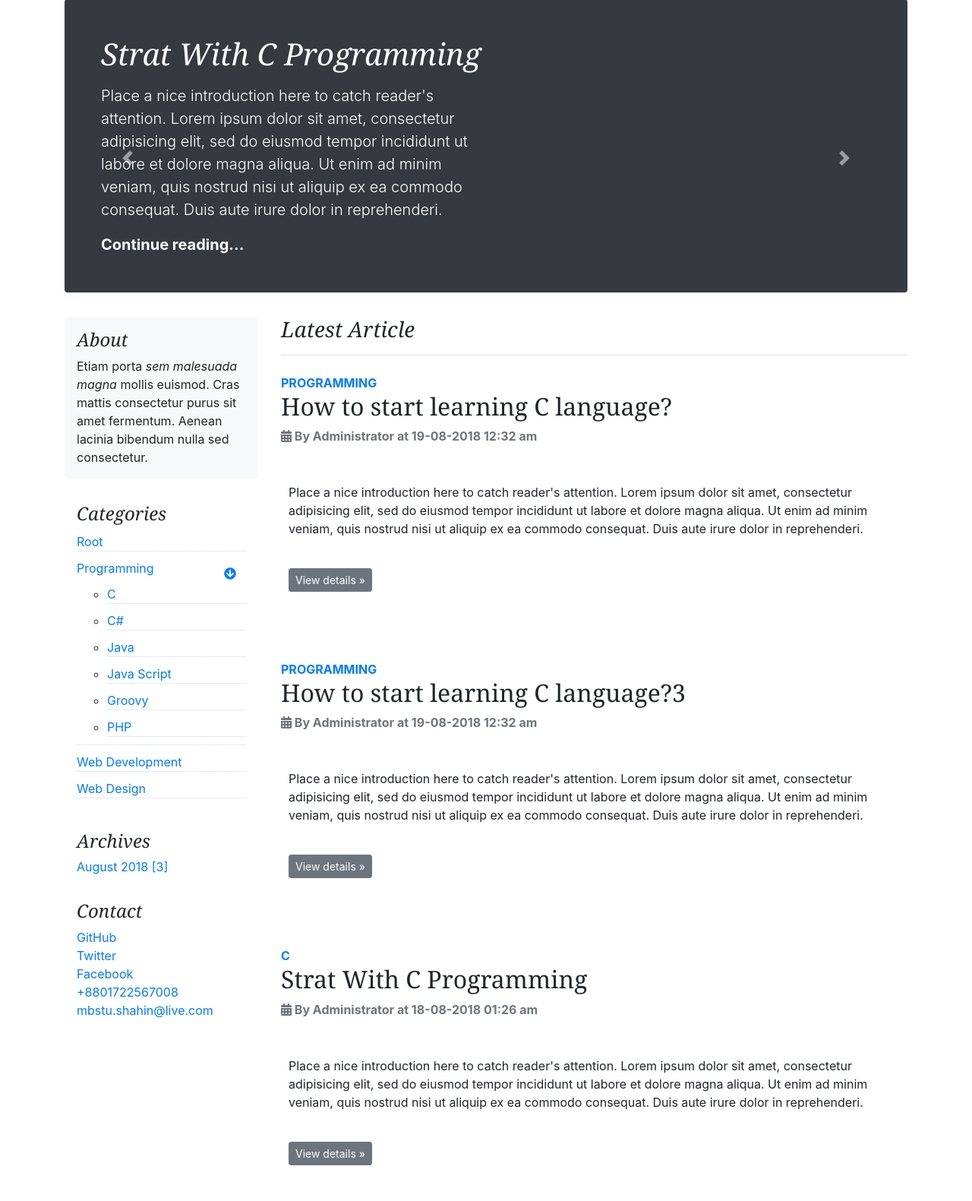
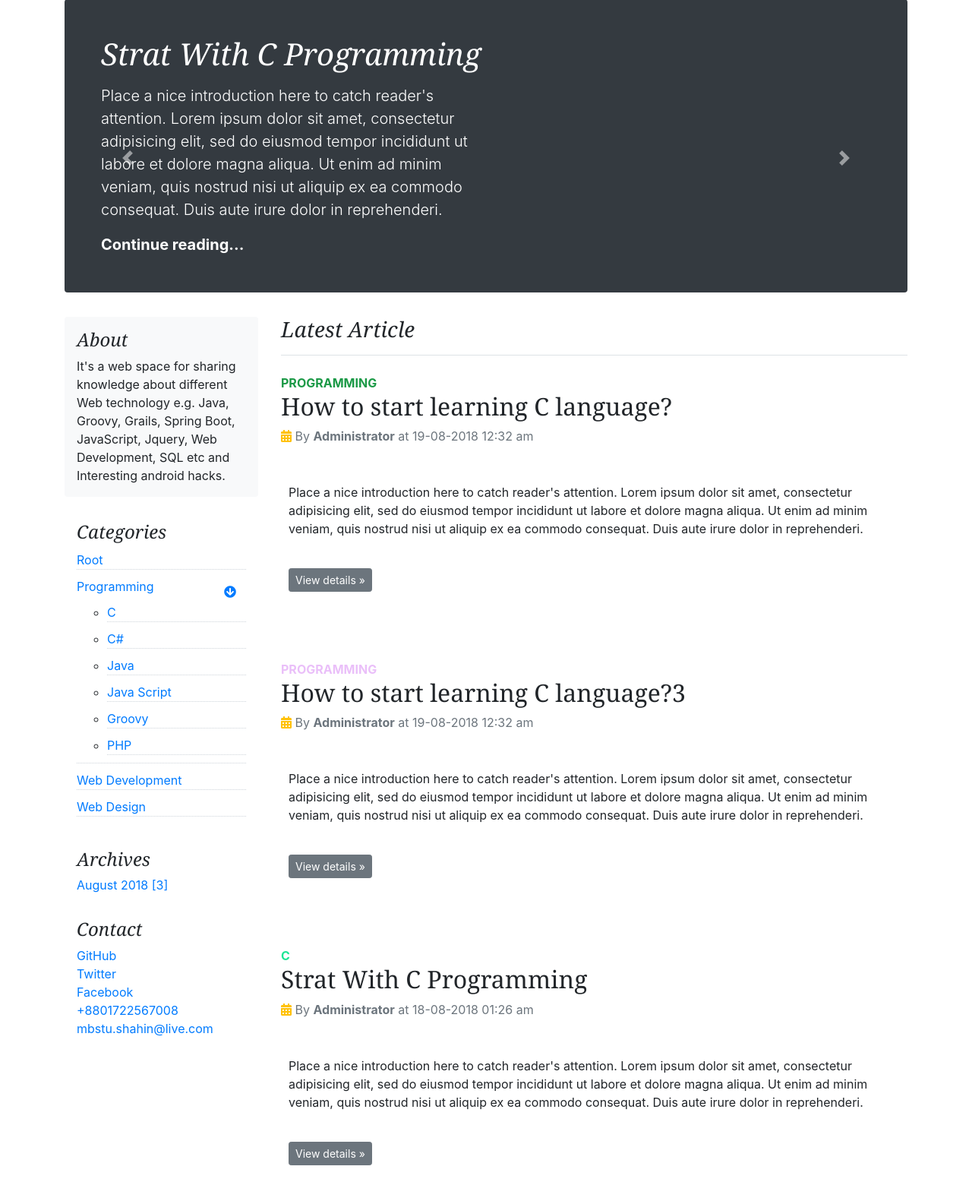
Before and after one commit to shahin-it/ciBlog, a CodeIgniter app: page /database/ in a window 1280 px wide. Shown: the part 65-1646 px from the top of the page at 76% size. Run offline with CodeIgniter, Linux system fonts and the light colour scheme; data comes from the database, SQL or seed files in the repository; some libraries are stand-ins or nearby versions; some web fonts are replaced.

Commit message:
Random Color and background added

```diff
--- a/application/views/blog/postDetails.php
+++ b/application/views/blog/postDetails.php
@@ -6,16 +6,16 @@ if($post) {
 	<div class="post-thumbnail"><img src="" class="img-fluid"></div>
 	<div class="post-title">
 		<div class="post-info">
-			<div class="category font-weight-bold"><a href="<?php echo base_url("category/".$post["category"])?>"><?php echo $post["_category"]?></a></div>
+			<div class="category font-weight-bold"><a class="random-color" href="<?php echo base_url("category/".$post["category"])?>"><?php echo $post["_category"]?></a></div>
 		</div>
 		<h1 class=""><?php echo $post["name"]?></h1>
 		<div class="post-meta text-muted">
-			<i class="fas fa-calendar-alt"></i><span> <?php echo "By ".$post["_user"]." at ".$post["created"] ?></span>
+			<i class="fas fa-calendar-alt text-warning"></i><span> <?php echo "By <b>".$post["_user"]."</b> at ".$post["created"] ?></span>
 		</div>
 	</div>
 	<div class="post-details"><?php echo $post["description"]?></div>
 	<div class="post-footer">
-		<span class="info-text text-muted font-weight-bold"><i class="fas fa-calendar-alt"></i><span> <?php echo "Last Updated at ".$post["updated"] ?></span>
+		<span class="info-text text-muted"><i class="fas fa-calendar-alt text-warning"></i><span> <?php echo "Last Updated at ".$post["updated"] ?></span>
 	</div>
 </div>
 <?php } else {
--- a/application/views/blog/postListing.php
+++ b/application/views/blog/postListing.php
@@ -12,11 +12,11 @@ if($items) {
 			<div class="list-item post-summary">
 				<div class="post-title">
 					<div class="post-info">
-						<span class="category font-weight-bold"><a href="<?php echo base_url("category/".$post["category"])?>"><?php echo $post["_category"]?></a></span>
+						<span class="category font-weight-bold"><a class="random-color" href="<?php echo base_url("category/".$post["category"])?>"><?php echo $post["_category"]?></a></span>
 					</div>
 					<h2 class=""><?php echo $post["name"]?></h2>
 					<div class="post-meta text-muted">
-						<i class="fas fa-calendar-alt"></i><span> <?php echo "By ".$post["_user"]." at ".$post["created"] ?></span>
+						<i class="fas fa-calendar-alt text-warning"></i><span> <?php echo "By <b>".$post["_user"]."</b> at ".$post["created"] ?></span>
 					</div>
 				</div>
 				<div class="post-details">
--- a/application/views/template/_site.php
+++ b/application/views/template/_site.php
@@ -144,7 +144,10 @@
 				<aside class="col-md-4 col-lg-3 blog-sidebar">
 					<div class="p-3 mb-3 bg-light rounded">
 						<h4 class="font-italic">About</h4>
-						<p class="mb-0">Etiam porta <em>sem malesuada magna</em> mollis euismod. Cras mattis consectetur purus sit amet fermentum. Aenean lacinia bibendum nulla sed consectetur.</p>
+						<p class="mb-0">
+							It's a web space for sharing knowledge about different Web technology e.g. Java, Groovy, Grails,
+							Spring Boot, JavaScript, Jquery, Web Development, SQL etc and Interesting android hacks.
+						</p>
 					</div>
 
 					<div class="p-3">
--- a/asset/css/site.css
+++ b/asset/css/site.css
@@ -74,7 +74,7 @@
 	margin: 50px 10px;
 }
 .post-meta {
-	font-weight: bold;
+
 }
 .side-bar-nav a {
 	text-decoration: none;
--- a/asset/js/skui.js
+++ b/asset/js/skui.js
@@ -657,6 +657,14 @@ if (window.jQuery) {
 				behavior: 'smooth'
 			});
 		})
+		delegate.find(".random-color").each(function () {
+			let randomColor = "#" + Math.floor(Math.random()*16777215).toString(16);
+			$(this).css({"color": randomColor})
+		})
+		delegate.find(".random-background").each(function () {
+			let randomColor = "#" + Math.floor(Math.random()*16777215).toString(16);
+			$(this).css({"background-color": randomColor})
+		})
     }
 
     $(function () {
```
